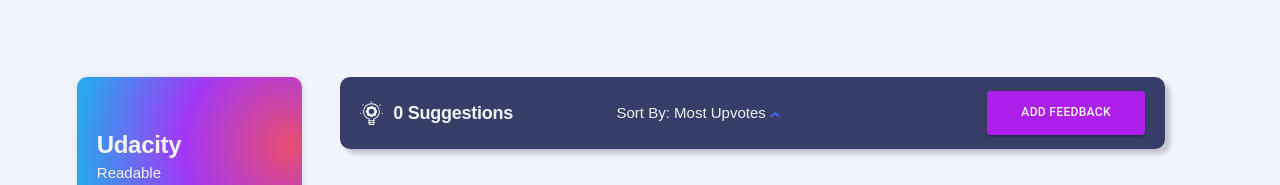
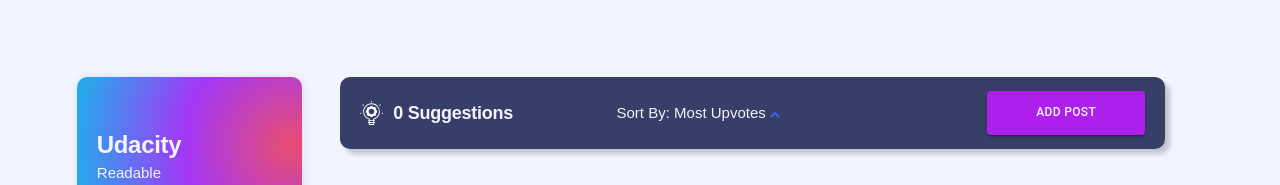
Before and after one commit to Godswilldev/Readable, a Next.js app: page / in a window 1280 px wide. Shown: the top 185 px of the page. Built offline with nearby package versions, Linux system fonts and the light colour scheme; no server answers.

Commit message:
Update Navbar.js

```diff
--- a/Components/Navbar/Navbar.js
+++ b/Components/Navbar/Navbar.js
@@ -47,7 +47,7 @@
       </div>
 
       <span onClick={() => setNewPost(true)} className="nav__button">
-        <Button1 title="Add Feedback" />
+        <Button1 title="Add Post" />
       </span>
       <>
           {
```
